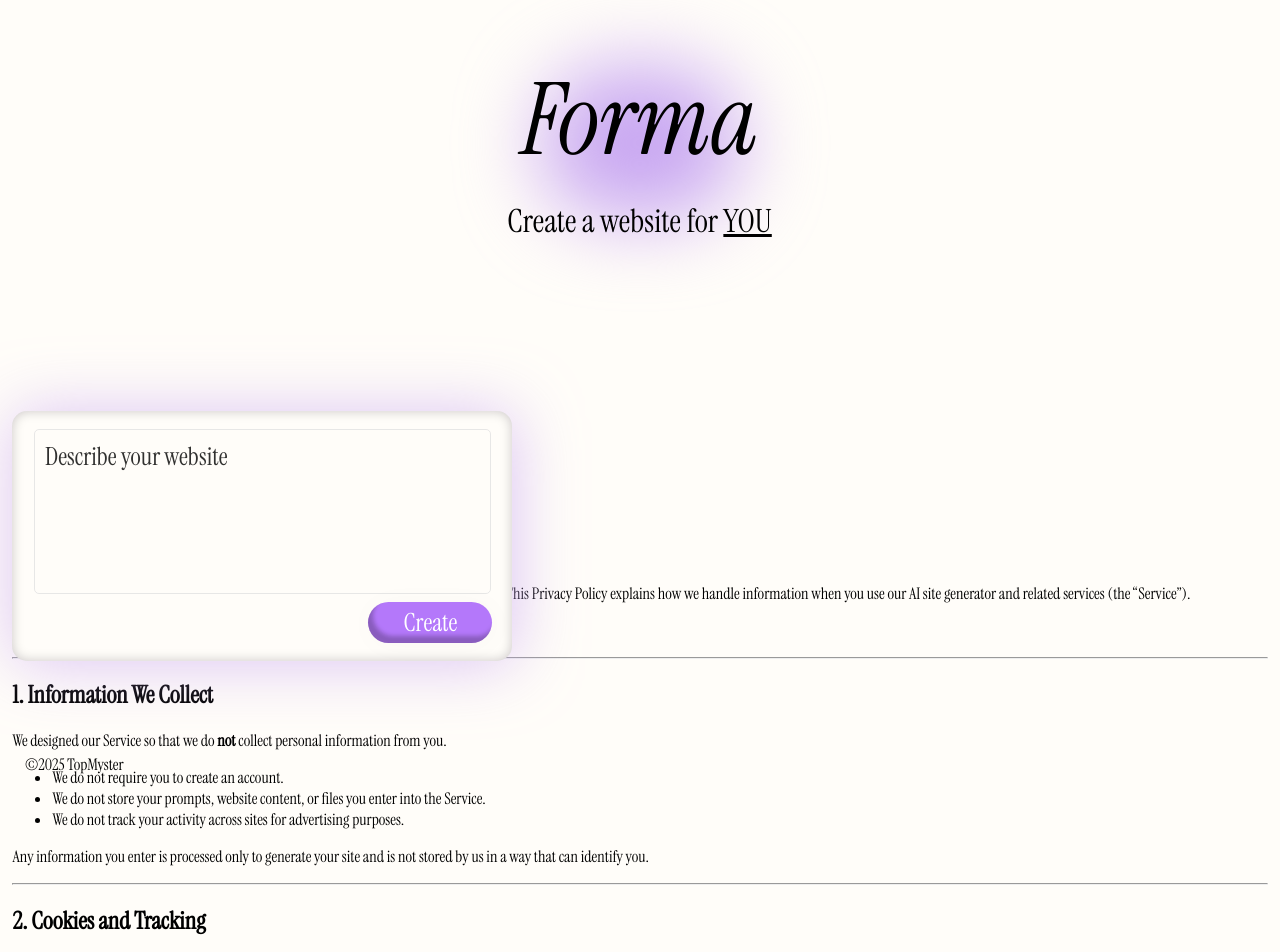
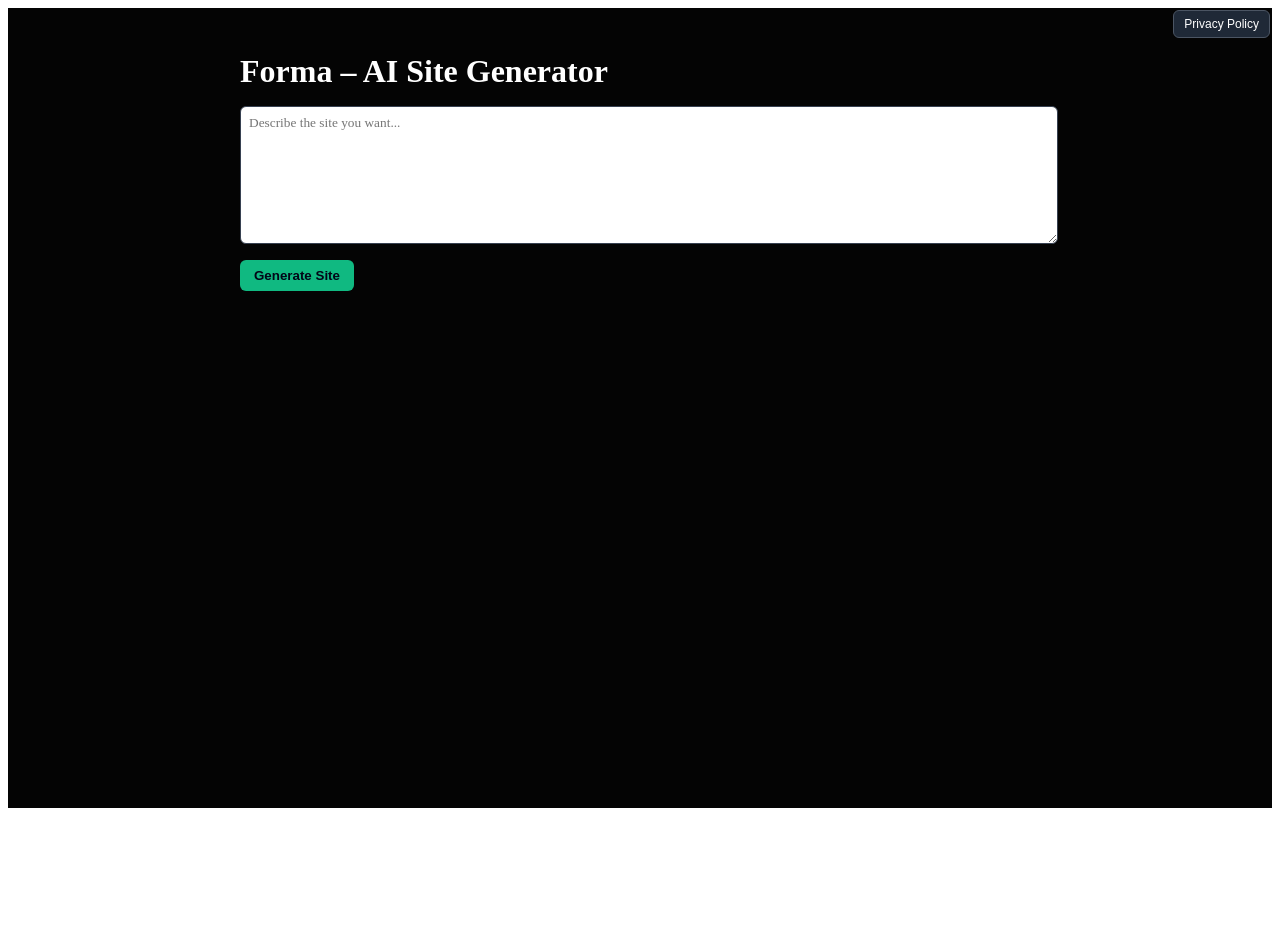
Before and after one commit to TopMyster/Forma, a React (Vite) app: page / in a window 1280 px wide. Shown: the top 952 px of the page. After the commit the page ends 816 px from the top, so only its background shows below. Built offline with nearby package versions, Linux system fonts and the light colour scheme.

Commit message:
Refactor App component with hooks and improved logic
Refactor App component to use hooks for state management and improve code structure.

```diff
--- a/src/App.jsx
+++ b/src/App.jsx
@@ -1,176 +1,33 @@
-import React from "react"
-import './App.css'
+import React, { useState } from "react"
 
-export default function App() {
-  return (
-     <>
-     <div id="logo">
-        <h1 style={{ fontSize: 100, fontWeight: 100, fontStyle: 'italic' }}>Forma</h1>
-        <h1 style={{fontWeight: 200}}>Create a website for <u>YOU</u></h1>
-        <div id="gradient"></div>
-    </div>
-    <div id="userinput">
-        <textarea id="usertext" placeholder="Describe your website"></textarea>
-        <button onClick={submition}>Create</button>
-    </div>
-    <div id="privacy">
-      <main>
-        <h1>Privacy Policy</h1>
-        <p class="last-updated">Last updated: February 8, 2026</p>
+function App() {
+  const [result, setResult] = useState("")
+  const [isLoading, setIsLoading] = useState(false)
+  const [showResult, setShowResult] = useState(false)
+  const [showPrivacy, setShowPrivacy] = useState(false)
 
-        <p>
-          Thank you for using [Your Company Name] (“we”, “us”, or “our”). We respect your privacy.
-          This Privacy Policy explains how we handle information when you use our AI site generator
-          and related services (the “Service”).
-        </p>
+  async function handleGenerate(event) {
+    event.preventDefault()
 
-        <p>
-          By using our Service, you agree to this Privacy Policy.
-        </p>
-
-        <hr />
-
-        <h2>1. Information We Collect</h2>
-
-        <p>
-          We designed our Service so that we do <strong>not</strong> collect personal information from you.
-        </p>
-
-        <ul>
-          <li>We do not require you to create an account.</li>
-          <li>We do not store your prompts, website content, or files you enter into the Service.</li>
-          <li>We do not track your activity across sites for advertising purposes.</li>
-        </ul>
-
-        <p>
-          Any information you enter is processed only to generate your site and is not stored by us in a
-          way that can identify you.
-        </p>
-
-        <hr />
-
-        <h2>2. Cookies and Tracking</h2>
-
-        <p>
-          We do not use cookies or similar tracking technologies for analytics, advertising, or profiling.
-        </p>
-
-        <p>
-          Our hosting provider or infrastructure services may automatically log basic technical data
-          (such as IP address and browser type) for security and operational reasons, but we do not use
-          this information to identify you or build a profile.
-        </p>
-
-        <hr />
-
-        <h2>3. How We Use Your Information</h2>
-
-        <p>
-          Because we do not collect personal information, we only use temporary, non-identifying data as
-          needed to:
-        </p>
-
-        <ul>
-          <li>Run the AI site generator and display results to you,</li>
-          <li>Maintain security and prevent abuse, and</li>
-          <li>Ensure the Service is functioning correctly.</li>
-        </ul>
-
-        <p>
-          We do not sell, rent, or trade your information.
-        </p>
-      </main>
-    </div>
-    <div id="loading">
-        <h1 id="loadtext">Creating...</h1>
-    </div>
-    <div id="result">
-        <iframe id="preview"></iframe>
-        <div className="text">
-            <h1>One more step...</h1>
-            <ol>
-                <li>Download the index.html</li>
-                <li>Go to <u><a href="https://tiiny.host/host-html-file/">Tiiny</a></u></li>
-                <li>Upload the index.html of your project to Tiiny</li>
-                <li>Follow the instructions on the page</li>
-                <li>(Optional) Buy a domain and connect it to site</li>
-                <li>You're Done! 🎉</li>
-            </ol>
-        </div>
-        <a id="downloadbtn">Download</a>
-        <button style={{position: "fixed", bottom: 5, left: 5,}} onClick={newChat}>+ Regenerate</button>
-    </div>
-    <a style={{position: "absolute", left: 25, bottom: 25, fontSize: 16, color: "black", textDecoration: "none",}} href="https://github.com/TopMyster" target="_blank">©2025 TopMyster</a>
-    <a style={{position: "absolute", right: 25, bottom: 25, fontSize: 16, color: "black", textDecoration: "none", display: "none"}} onClick={privacy}>Privacy Policy</a>
-     </>
-  )
-}
-
-async function submition() {
-  let result
-  document.getElementById('loading').style.display = 'flex'
-  let transcript = document.getElementById('usertext').value
+    const form = event.target
+    const transcript = form.elements["transcript"]?.value || ""
 
     const prompt = `
-    You are a Senior Frontend Engineer + Senior UX/UI Designer.
+You are an AI site generator. Follow these rules strictly:
 
-    Build a modern, clean, professional website based entirely on **${transcript}**.
-
-    Hard Rules
-    - Output ONE self-contained HTML file
-    - Use React via CDN + Babel
-    - All React logic/components must be inside the HTML
-    - Output ONLY raw code (no explanations, no markdown, no backticks)
-    - Add this exact comment at the very top:
-    <!-- Made in Forma -->
-
-    If information is missing
-    - Output one short sentence only
-    - Use the Instrument Serif font
-    - This is the only exception to the code-only rule
-
-    Design & Quality
-    - Minimal, Modern, polished, senior-level UI
-    - Excellent typography, spacing, hierarchy
-    - Smooth, natural animations only
-    - Font must match the site’s theme. Default fallback:
-    system-ui, -apple-system, Segoe UI, Roboto, Noto Sans, Ubuntu, Cantarell, Helvetica Neue, Arial, sans-serif
-    - Inspired by CodyHouse, Shoelace, SiteInspire, Cosmos, Pinterest
-
-    Images
-    - Use high-quality stock images
-    - If a specific person/object is mentioned, use a relevant real image
-    - NO empty images, placeholders, or missing src
-
-    Functionality
-    - Everything must fully work
-    - No fake buttons, empty links, or broken features
-    - If the request is complex (apps, games, editors, translators), build it fully
-    - Advanced JavaScript and APIs are allowed
-
-    Mandatory Bottom Banner
-    - At the very bottom (not fixed but is at the very bottom)
-    - Text: Made in Forma
-    - Font: Instrument Serif
-    - Uses the site’s accent color
-    - Must use this base structure (styles may adapt):
-    <a href="https://formasite.vercel.app/" style="width:100vw; box-sizing:border-box; text-decoration:none; padding:12px 16px; background-color: (website's accent color); color: white (depends on website's accent color); font-family:'Instrument Serif', serif; text-align:center; font-weight: 600; position:absolute; left:0;">Made in Forma</a>
-
-    Final Check
-    - No unstyled elements
-    - No bugs or console errors
-    - No empty content
 - Everything meets the requirements exactly
 - Result must feel production-ready and intentional
-
-    Do exactly what the user asks.
-  `
+- Do exactly what the user asks.
+    `.trim()
 
     try {
+      setIsLoading(true)
+      setShowResult(false)
+
       const response = await fetch("/api/chat", {
         method: "POST",
         headers: {
-        "Content-Type": "application/json"
+          "Content-Type": "application/json",
         },
         body: JSON.stringify({
           model: "openai/gpt-oss-120b",
@@ -181,58 +38,279 @@ async function submition() {
             },
             {
               role: "user",
-            content: transcript
-          }
+              content: transcript,
+            },
           ],
           temperature: 0.6,
           max_tokens: 10100,
           top_p: 0.9,
-        stream: false
+          stream: false,
         }),
-    });
+      })
 
       const data = await response.json()
 
       if (data.choices && data.choices.length > 0) {
-      document.getElementById('loading').style.display = 'none'
-      document.getElementById('result').style.display = 'flex'
         const reply =
           data.choices[0].message?.content ||
           data.choices[0].text?.content ||
           "Sorry, the website isn't working right now."
-      result = reply
-      const doc = document.getElementById('preview').contentWindow.document
-      doc.open()
-      doc.write(reply)
-      doc.close()
 
-      const a = document.getElementById('downloadbtn')
-      let blob = new Blob([ result ], {type: "text/html"})
-      let href = URL.createObjectURL(blob)
-      a.onclick = function() {
-        Object.assign(this, {
-          href,
-          download: "index.html"
-        })
-      }
+        setResult(reply)
+        setShowResult(true)
       } else {
         console.error("Unexpected response format:", data)
       }
     } catch (err) {
       console.error("Error during fetch:", err)
-    console.log(err)
+    } finally {
+      setIsLoading(false)
     }
   }
 
   function newChat() {
-  document.getElementById('result').style.display = 'none'
+    setShowResult(false)
+    setResult("")
   }
 
   function privacy() {
-    if (document.getElementById('privacy').style.display == 'none') {
-      document.getElementById('privacy').style.display == 'block'
-    } else {
-      document.getElementById('privacy').style.display == 'none'
+    setShowPrivacy((prev) => !prev)
+  }
 
+  return (
+    <div style={{ minHeight: "100vh", background: "#040404", color: "white" }}>
+      <button
+        type="button"
+        onClick={privacy}
+        style={{
+          position: "fixed",
+          top: 10,
+          right: 10,
+          zIndex: 50,
+          padding: "6px 10px",
+          fontSize: 12,
+          borderRadius: 6,
+          background: "#1f2937",
+          color: "white",
+          border: "1px solid #4b5563",
+          cursor: "pointer",
+        }}
+      >
+        {showPrivacy ? "Back to generator" : "Privacy Policy"}
+      </button>
+
+      {!showPrivacy && (
+        <>
+          <div id="app">
+            <main style={{ padding: 24, maxWidth: 800, margin: "0 auto" }}>
+              <h1 style={{ marginBottom: 16 }}>Forma – AI Site Generator</h1>
+              <form onSubmit={handleGenerate}>
+                <textarea
+                  name="transcript"
+                  placeholder="Describe the site you want..."
+                  style={{
+                    width: "100%",
+                    minHeight: 120,
+                    marginBottom: 12,
+                    padding: 8,
+                    borderRadius: 6,
+                    border: "1px solid #374151",
+                    fontFamily: "inherit",
+                  }}
+                />
+                <button
+                  type="submit"
+                  style={{
+                    padding: "8px 14px",
+                    borderRadius: 6,
+                    border: "none",
+                    background: "#10b981",
+                    color: "#020617",
+                    fontWeight: 600,
+                    cursor: "pointer",
+                  }}
+                >
+                  Generate Site
+                </button>
+              </form>
+            </main>
+          </div>
+
+          {isLoading && (
+            <div id="loading" style={{ padding: 24, textAlign: "center" }}>
+              <h1 id="loadtext">Creating...</h1>
+            </div>
+          )}
+
+          {showResult && (
+            <div
+              id="result"
+              style={{
+                display: "flex",
+                gap: 16,
+                padding: 24,
+                alignItems: "flex-start",
+              }}
+            >
+              <iframe
+                id="preview"
+                title="Preview"
+                style={{
+                  flex: 1,
+                  border: "1px solid #4b5563",
+                  minHeight: "70vh",
+                  background: "white",
+                }}
+                srcDoc={result}
+              />
+              <div
+                className="text"
+                style={{ padding: 16, maxWidth: 400, background: "#020617" }}
+              >
+                <h1>One more step...</h1>
+                <ol>
+                  <li>Download the index.html</li>
+                  <li>
+                    Go to{" "}
+                    <u>
+                      <a
+                        href="https://tiiny.host/host-html-file/"
+                        target="_blank"
+                        rel="noreferrer"
+                      >
+                        Tiiny
+                      </a>
+                    </u>
+                  </li>
+                  <li>Upload the index.html of your project to Tiiny</li>
+                  <li>Follow the instructions on the page</li>
+                  <li>(Optional) Buy a domain and connect it to site</li>
+                  <li>You're Done! 🎉</li>
+                </ol>
+              </div>
+              <a
+                id="downloadbtn"
+                href={URL.createObjectURL(
+                  new Blob([result], { type: "text/html" })
+                )}
+                download="index.html"
+                style={{
+                  alignSelf: "flex-start",
+                  padding: "8px 12px",
+                  background: "#10b981",
+                  color: "black",
+                  textDecoration: "none",
+                  borderRadius: 6,
+                  fontWeight: 600,
+                }}
+              >
+                Download
+              </a>
+              <button
+                style={{
+                  position: "fixed",
+                  bottom: 5,
+                  left: 5,
+                }}
+                onClick={newChat}
+              >
+                + Regenerate
+              </button>
+            </div>
+          )}
+        </>
+      )}
+
+      {showPrivacy && (
+        <div
+          id="privacy"
+          style={{
+            maxWidth: 760,
+            margin: "0 auto",
+            padding: "2rem 1.5rem 3rem",
+            color: "#111827",
+            background: "#ffffff",
+            borderRadius: 8,
+          }}
+        >
+          <main>
+            <h1>Privacy Policy</h1>
+            <p style={{ fontSize: "0.95rem", color: "#6b7280" }}>
+              Last updated: February 8, 2026
+            </p>
+
+            <p>
+              Thank you for using [Your Company Name] (“we”, “us”, or “our”). We
+              respect your privacy. This Privacy Policy explains how we handle
+              information when you use our AI site generator and related
+              services (the “Service”).
+            </p>
+
+            <p>By using our Service, you agree to this Privacy Policy.</p>
+
+            <hr />
+
+            <h2>1. Information We Collect</h2>
+
+            <p>
+              We designed our Service so that we do{" "}
+              <strong>not</strong> collect personal information from you.
+            </p>
+
+            <ul>
+              <li>We do not require you to create an account.</li>
+              <li>
+                We do not store your prompts, website content, or files you
+                enter into the Service.
+              </li>
+              <li>
+                We do not track your activity across sites for advertising
+                purposes.
+              </li>
+            </ul>
+
+            <p>
+              Any information you enter is processed only to generate your site
+              and is not stored by us in a way that can identify you.
+            </p>
+
+            <hr />
+
+            <h2>2. Cookies and Tracking</h2>
+
+            <p>
+              We do not use cookies or similar tracking technologies for
+              analytics, advertising, or profiling.
+            </p>
+
+            <p>
+              Our hosting provider or infrastructure services may automatically
+              log basic technical data (such as IP address and browser type) for
+              security and operational reasons, but we do not use this
+              information to identify you or build a profile.
+            </p>
+
+            <hr />
+
+            <h2>3. How We Use Your Information</h2>
+
+            <p>
+              Because we do not collect personal information, we only use
+              temporary, non-identifying data as needed to:
+            </p>
+
+            <ul>
+              <li>Run the AI site generator and display results to you,</li>
+              <li>Maintain security and prevent abuse, and</li>
+              <li>Ensure the Service is functioning correctly.</li>
+            </ul>
+
+            <p>We do not sell, rent, or trade your information.</p>
+          </main>
+        </div>
+      )}
+    </div>
+  )
 }
-}
+
+export default App
```
Lines whose indentation alone changed are shown as unchanged.
